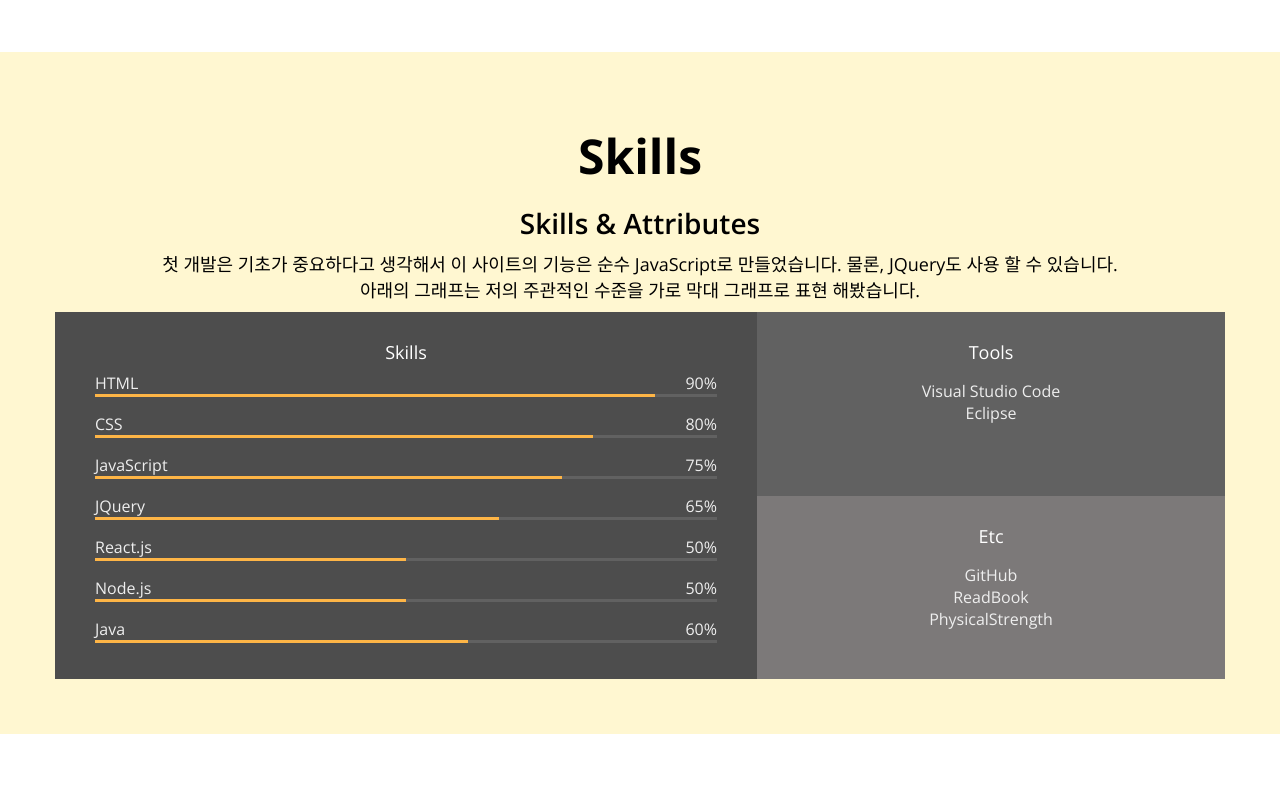
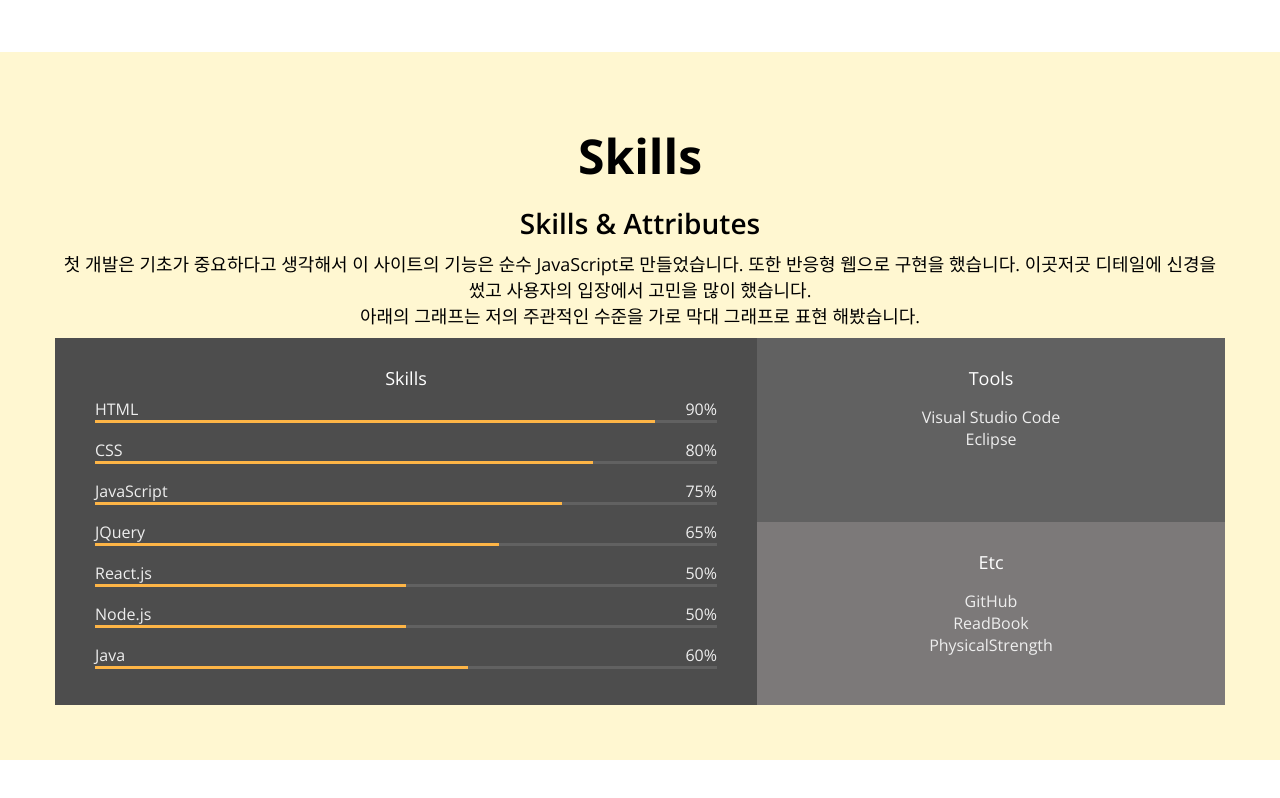
Before and after one commit to ByungyeonKim/portfolio, a plain HTML site: page index.html in a window 1280 px wide. Shown: the part 1328-2126 px from the top of the page. Drawn offline with nearby package versions, Linux system fonts and the light colour scheme.

Commit message:
Fix HTML

```diff
--- a/index.html
+++ b/index.html
@@ -38,9 +38,9 @@
         <li class="navbar__menu__item" data-link="#history">
           History
         </li>
-        <!-- <li class="navbar__menu__item" data-link="#testimonials">
+        <li class="navbar__menu__item" data-link="#testimonials">
           Testimonials
-        </li> -->
+        </li>
         <li class="navbar__menu__item" data-link="#contact">Contact</li>
       </ul>
 
@@ -114,7 +114,9 @@
         <h2>Skills & Attributes</h2>
         <p>
           첫 개발은 기초가 중요하다고 생각해서 이 사이트의 기능은 순수
-          JavaScript로 만들었습니다. 물론, JQuery도 사용 할 수 있습니다. <br />
+          JavaScript로 만들었습니다. 또한 반응형 웹으로 구현을 했습니다.
+          이곳저곳 디테일에 신경을 썼고 사용자의 입장에서 고민을 많이
+          했습니다.<br />
           아래의 그래프는 저의 주관적인 수준을 가로 막대 그래프로 표현
           해봤습니다.
         </p>
```
